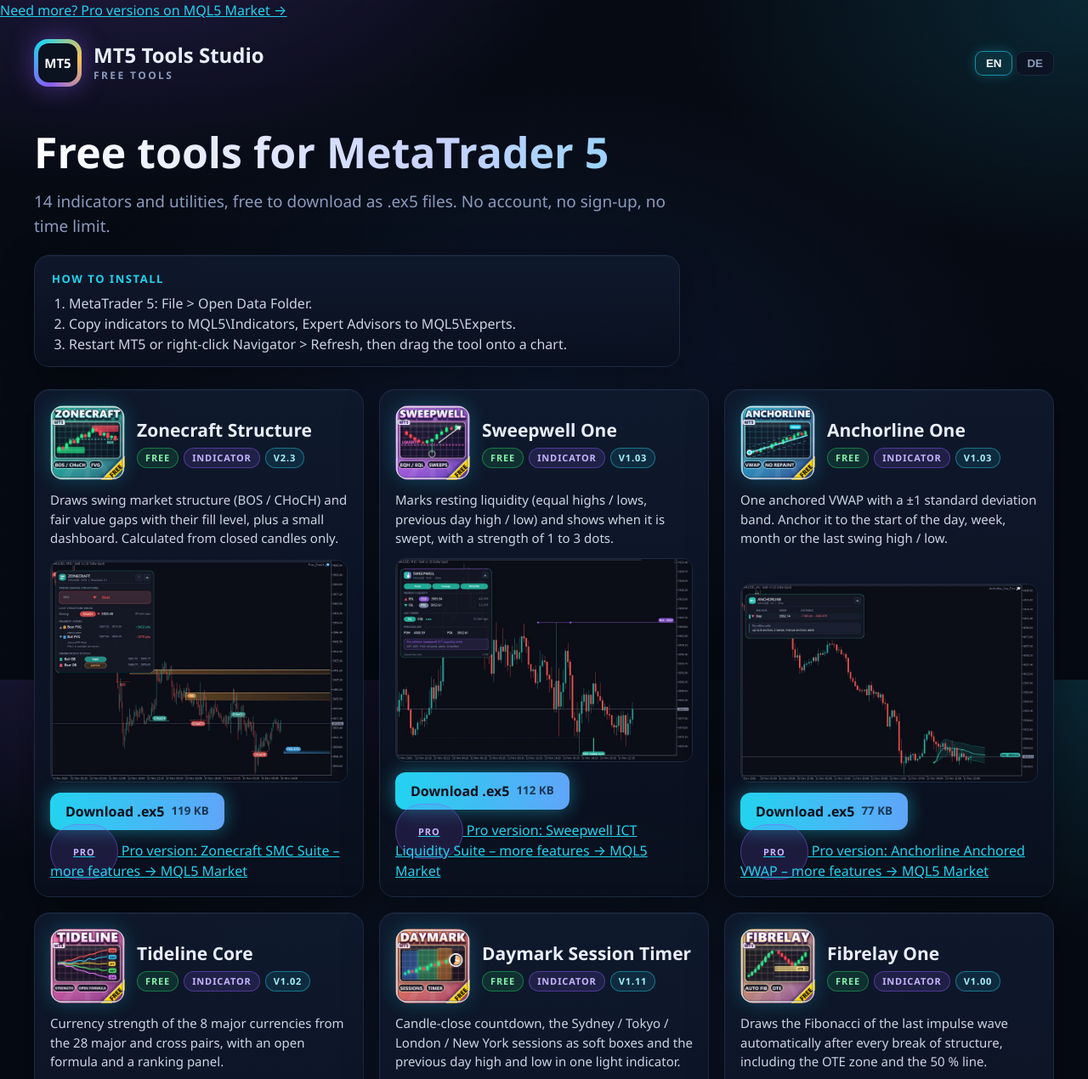
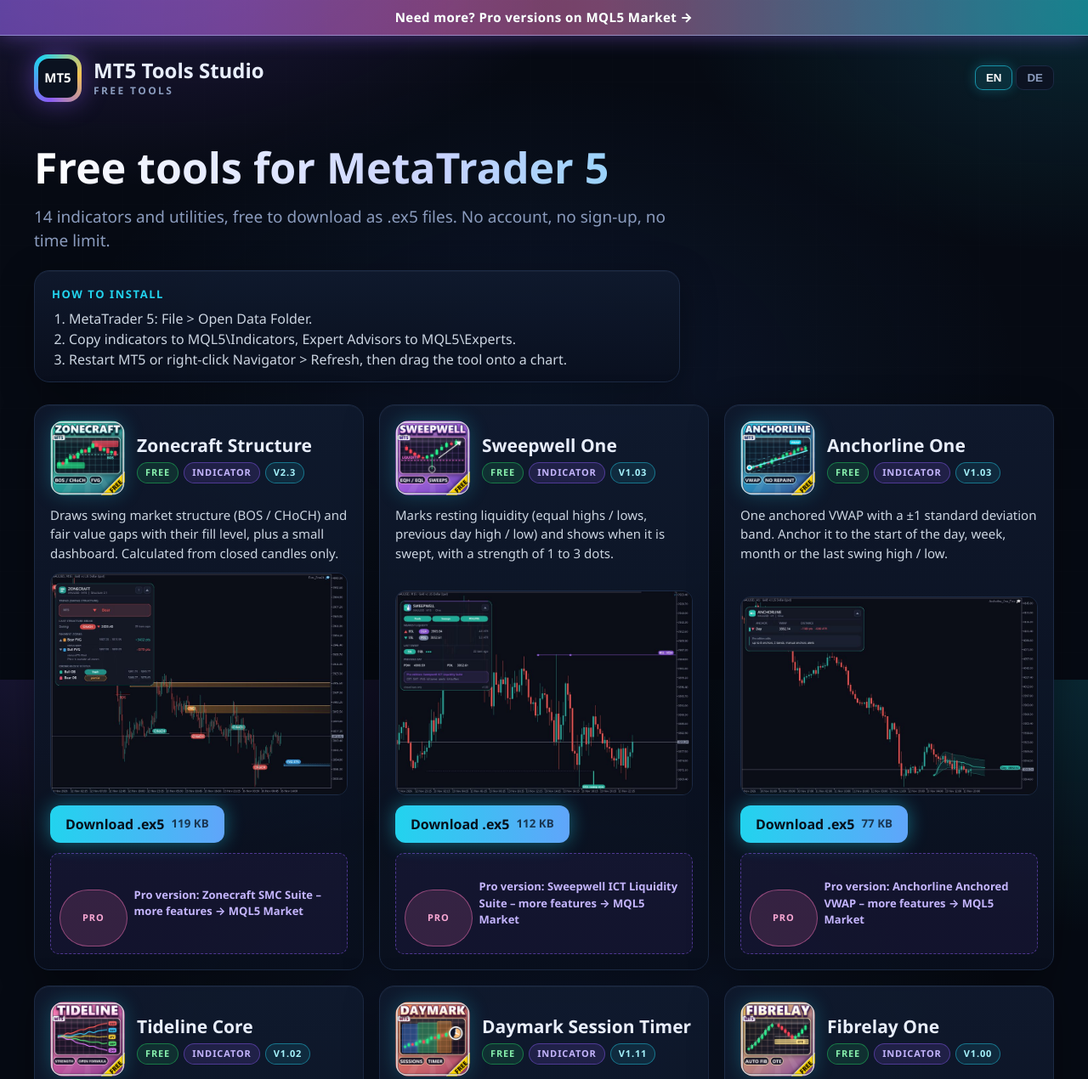
Before and after one commit to MarkusClaudeAI/mt5-tools, a plain HTML site: page index.html in a window 1280 px wide. Shown: the top 1270 px of the page at 85% size. Drawn offline with Linux system fonts and the light colour scheme; no server answers.

Commit message:
Add files via upload

```diff
--- a/assets/style.css
+++ b/assets/style.css
@@ -35,6 +35,11 @@ a{color:var(--cyan)}
 .btn:hover{box-shadow:0 0 34px rgba(34,211,238,.75)}
 .btn small{font-weight:700;opacity:.75}
 .btn.alt{color:#fff;background:linear-gradient(90deg,var(--violet),var(--pink));box-shadow:0 0 22px rgba(139,92,246,.5);margin-top:12px}
+.proband{position:relative;z-index:2;display:block;text-align:center;padding:9px 16px;font-weight:800;font-size:15px;color:#fff;text-decoration:none;letter-spacing:.03em;background:linear-gradient(90deg,rgba(139,92,246,.55),rgba(244,114,182,.45),rgba(34,211,238,.45));border-bottom:1px solid rgba(165,180,252,.5);box-shadow:0 0 26px rgba(139,92,246,.4)}
+.proband:hover{filter:brightness(1.15)}
+.prolink{display:flex;align-items:center;gap:8px;font-size:13px;font-weight:700;color:#c4b5fd;text-decoration:none;padding:8px 10px;border-radius:10px;border:1px dashed rgba(139,92,246,.5);background:rgba(139,92,246,.07)}
+.prolink:hover{border-style:solid;color:#fff;box-shadow:0 0 18px rgba(139,92,246,.35)}
+.tag.pro{background:rgba(244,114,182,.15);color:#f9a8d4;border-color:rgba(244,114,182,.5)}
 .count{font-size:13px;color:var(--muted);font-weight:700}.count b{color:var(--gold)}
 .pro{margin-top:34px;padding:24px 26px;max-width:1200px}
 .pro h2{font-size:26px;font-weight:900}.pro p{color:#cbd5e1;margin-top:4px}
```
